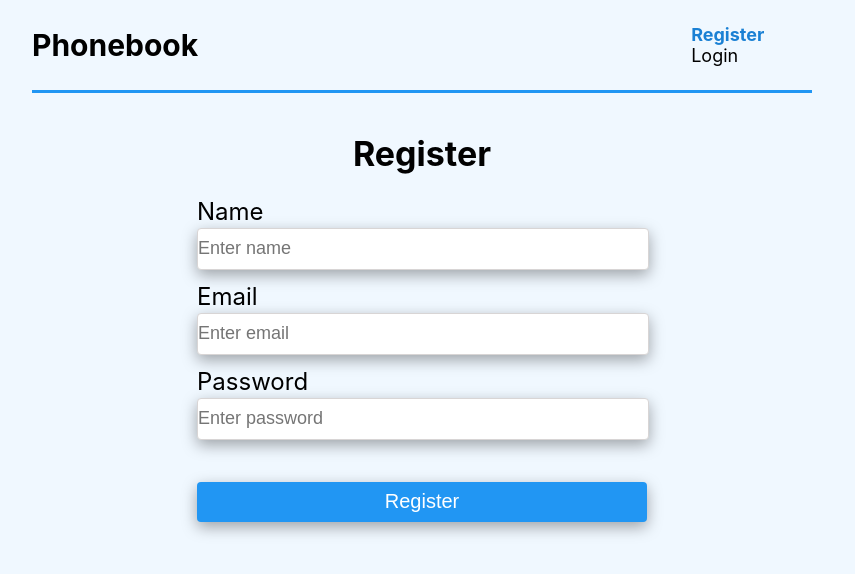
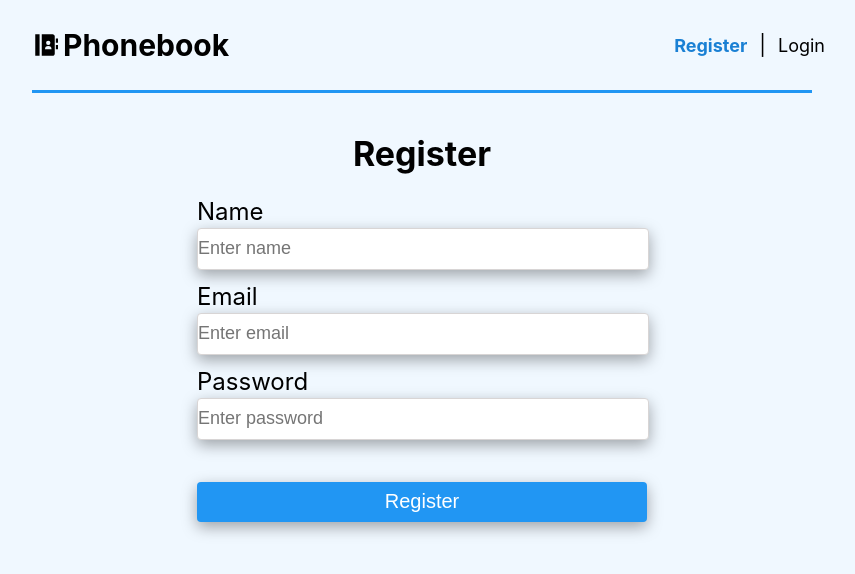
Before and after one commit to GitGoIT/goit-react-hw-08-phonebook, a React (Create React App) app: page /goit-react-hw-08-phonebook/register in a window 1280 px wide. Shown: the top 574 px of the page, without its empty margins (218-1073 px from the left). Built offline with nearby package versions, Linux system fonts and the light colour scheme.

Commit message:
commit_add-features

```diff
--- a/package.json
+++ b/package.json
@@ -11,6 +11,7 @@
     "axios": "^1.3.4",
     "react": "^18.1.0",
     "react-dom": "^18.1.0",
+    "react-icons": "^4.8.0",
     "react-loader-spinner": "^5.3.4",
     "react-redux": "^8.0.5",
     "react-router-dom": "^6.9.0",
--- a/src/components/Navbar/NavbarAuth/NavbarAuth.jsx
+++ b/src/components/Navbar/NavbarAuth/NavbarAuth.jsx
@@ -1,13 +1,20 @@
 import { NavLink } from "react-router-dom"
+import { RiContactsBookFill } from 'react-icons/ri';
 import css from "../NavbarAuth/navbarAuth.module.css";
 
 export const NavbarAuth = () => {
     return (
       <div className={css.container}>
-        <p className={css.logo}>Phonebook</p>
-        <div>
-        <NavLink to="/register" className={css.link}>Register</NavLink>
-        <NavLink to="/login" className={css.link}>Login</NavLink>
+        <RiContactsBookFill className={css.logo} />
+        <p className={css.logoTitle}>Phonebook</p>
+        <div className={css.wrapper}>
+          <NavLink to="/register" className={css.link}>
+            Register
+          </NavLink>
+          <span className={css.span}>|</span>
+          <NavLink to="/login" className={css.link}>
+            Login
+          </NavLink>
         </div>
       </div>
     );
--- a/src/components/Navbar/NavbarAuth/navbarAuth.module.css
+++ b/src/components/Navbar/NavbarAuth/navbarAuth.module.css
@@ -1,17 +1,27 @@
 .container {
     display: flex;
     align-items: center;
-    gap: 481px;
+    gap: 5px;
 }
 
 .logo {
+    font-size: 26px;
+}
+.logoTitle {
     font-size: 30px;
     font-weight: bold;
 }
 
+.wrapper{
+    display: flex;
+    align-items: center;
+    gap: 12px;
+    margin-left: 440px;
+}
+
 .link {
     display: inline-block;
-    margin: 0 0 0 12px;
+
     text-decoration: none;
     font-size: 18px;
     color: #000;
@@ -21,3 +31,7 @@
         font-weight: bold;
         color: #1a80d4;
     }
+
+.span {
+     font-size:20px;
+}
--- a/src/components/Navbar/UserMenu/UserMenu.jsx
+++ b/src/components/Navbar/UserMenu/UserMenu.jsx
@@ -2,6 +2,7 @@ import css from "../UserMenu/userMenu.module.css";
 import { getUser } from '../../../redux/auth/auth-selector';
 import { useSelector, useDispatch } from "react-redux";
 import { logoutUser } from "redux/auth/auth-operations";
+import { RiContactsBookFill } from 'react-icons/ri';
 
 export const UserMenu = () => {
   const { email } = useSelector(getUser);
@@ -12,7 +13,8 @@ export const UserMenu = () => {
 
   return (
     <div className={css.container}>
-      <p className={css.logo}>Phonebook</p>
+      <RiContactsBookFill className={css.logo} />
+      <p className={css.logoTitle}>Phonebook</p>
       <div className={css.wrapper}>
         <p className={css.email}>{email}</p>
         <button onClick={onLogout} className={css.btn} type="submit">
--- a/src/components/Navbar/UserMenu/userMenu.module.css
+++ b/src/components/Navbar/UserMenu/userMenu.module.css
@@ -1,10 +1,14 @@
 .container {
     display: flex;
     align-items: center;
-    gap: 120px;
+    gap: 5px;
 }
 
 .logo {
+    font-size: 26px;
+
+}
+.logoTitle {
     font-size: 30px;
     font-weight: bold;
 }
@@ -16,6 +20,7 @@
     align-items: center;
     justify-content: right;
     gap: 15px;
+    margin-left: 83px;
 }
 
 .btn {
--- a/src/components/UserRoutes.js
+++ b/src/components/UserRoutes.js
@@ -4,6 +4,7 @@ import { Loader } from 'shared/Loader/Loader';
 import { PrivateRoute } from './PrivateRoute/PrivateRoute';
 import { PublicRoute } from './PublicRoute/PublicRoute';
 
+const  HomePage  = lazy(() => import('../pages/HomePage/HomePage'));
 const  RegisterPage  = lazy(() => import('../pages/RegisterPage/RegisterPage'));
 const ContactsPage  = lazy(() => import('../pages/ContactsPage/ContactsPage'));
 const LoginPage  = lazy(() => import('../pages/LoginPage/LoginPage'));
@@ -14,6 +15,7 @@ export const UserRoutes = () => {
         fallback={<Loader/>}>
         <Routes>
           <Route element={<PublicRoute />}>
+            <Route path="/" element={<HomePage />} />
             <Route path="/register" element={<RegisterPage />} />
             <Route path="/login" element={<LoginPage />} />
           </Route>
--- /dev/null
+++ b/src/pages/HomePage/HomePage.jsx
@@ -0,0 +1,16 @@
+import css from "../HomePage/homePage.module.css"
+import { Loader } from "shared/Loader/Loader";
+
+const HomePage = () => {
+
+    return (
+      <>
+        <Loader />
+        <p className={css.text}>
+          Please, press register or login for using phonebook.
+        </p>
+      </>
+    );
+}
+
+export default HomePage;
--- /dev/null
+++ b/src/pages/HomePage/homePage.module.css
@@ -0,0 +1,6 @@
+.text {
+    margin-top: 0;
+    font-size: 19px;
+    color: #1a80d4;
+    text-align: center;
+}
```
Also changed, not shown: 1 other file (tests, documents, lock files or other folders).
